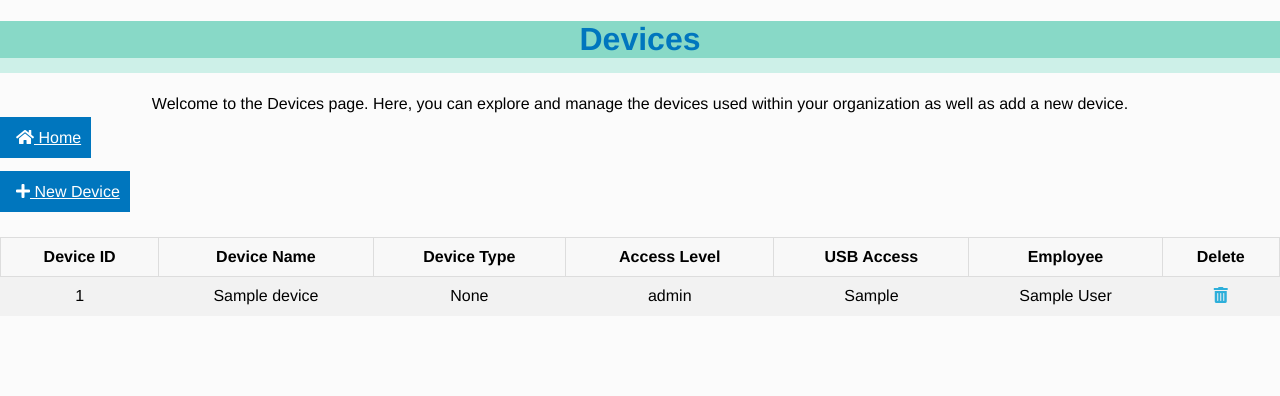
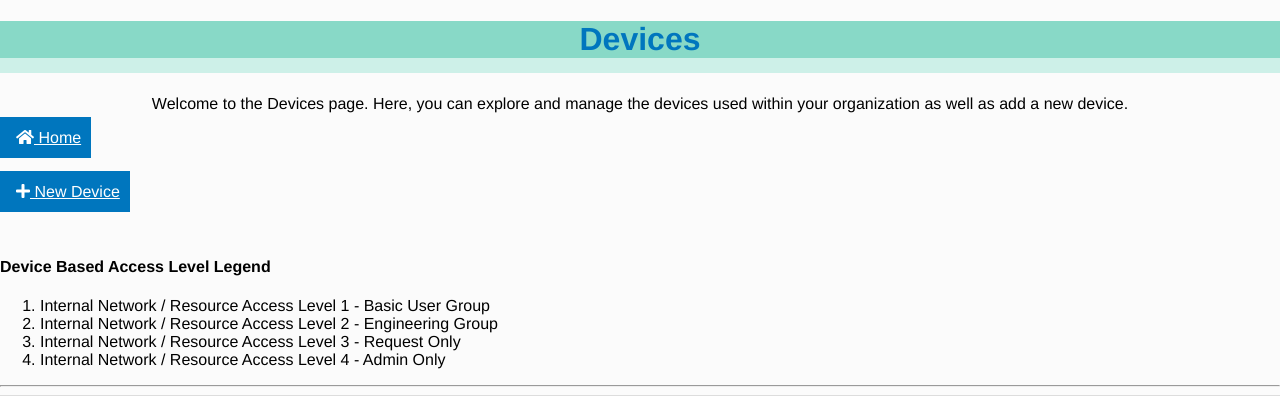
Before and after one commit to HexHeros/IT-Managment, a Flask app: page /devices in a window 1280 px wide. Shown: the top 396 px of the page. Run offline with Flask 2, Linux system fonts and the light colour scheme; tables that the repository leaves empty or names only in its code hold one stand-in row (values such as "Sample post"); data that the repository does not hold is empty; some libraries are stand-ins or nearby versions.

Commit message:
Update devices.html

```diff
--- a/templates/devices.html
+++ b/templates/devices.html
@@ -27,6 +27,16 @@
     <br>
     <br>
     <br>
+    <div>
+      <h4>Device Based Access Level Legend</h4>
+      <ol>
+          <li>Internal Network / Resource Access Level 1 - Basic User Group</li>
+          <li>Internal Network / Resource Access Level 2 - Engineering Group</li>
+          <li>Internal Network / Resource Access Level 3 - Request Only</li>
+          <li>Internal Network / Resource Access Level 4 - Admin Only</li>
+      </ol>
+    </div>
+    <hr>
     <table>
         <tr>
             <th>Device ID</th>
```
